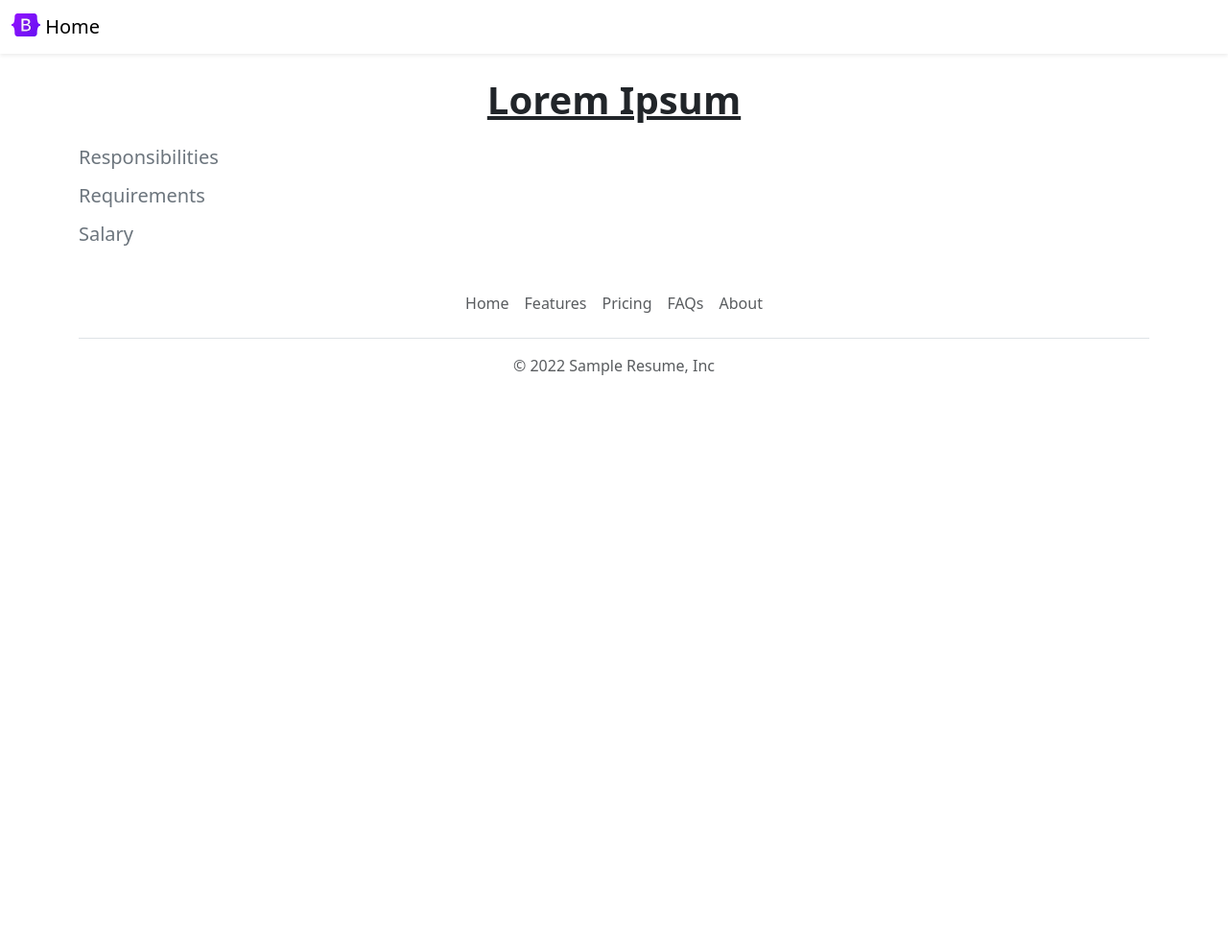
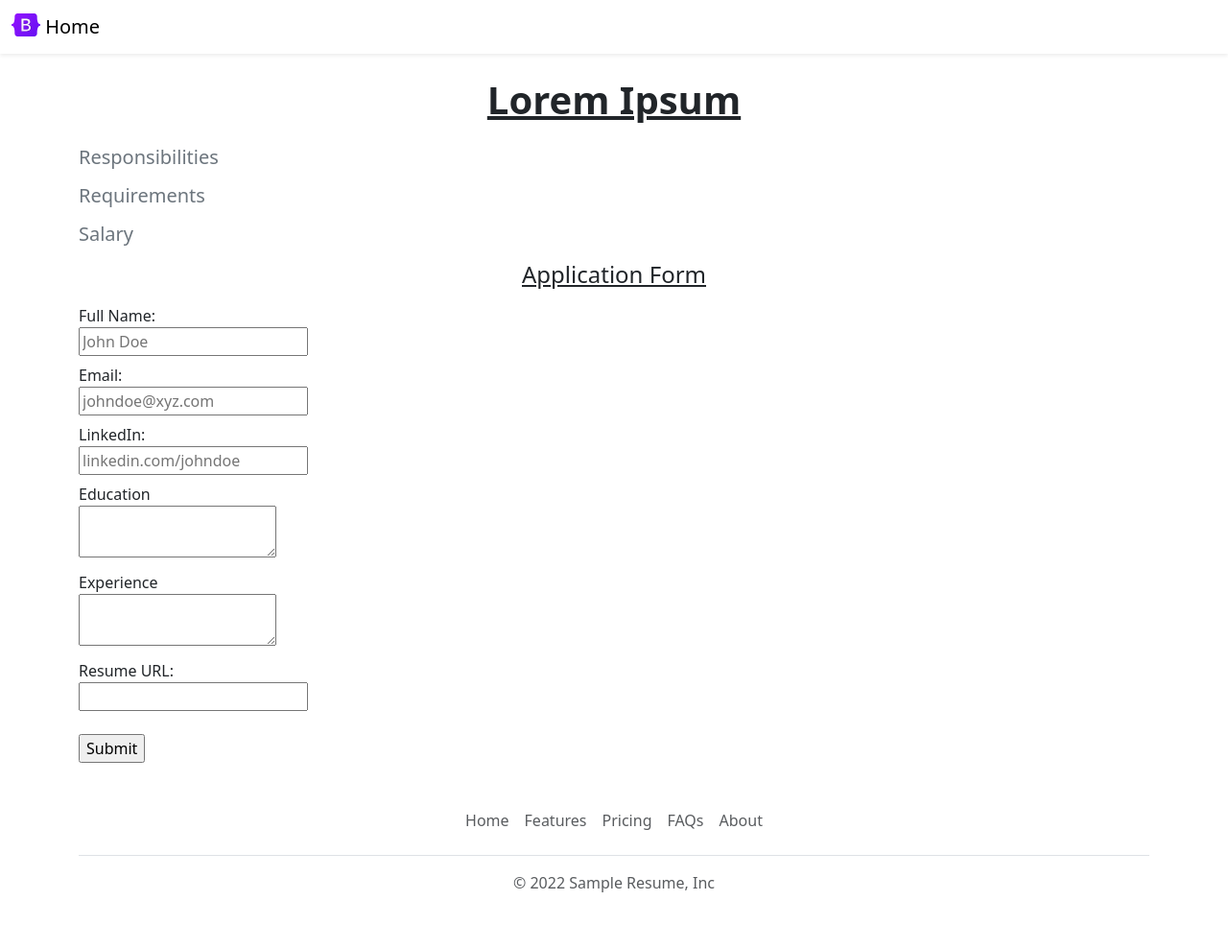
Before and after one commit to AvichalS/Job-Application-System, a Flask app: template templates/jobpage.html in a window 1280 px wide. Shown: the whole page at 96% size. Before the commit the page ends 391 px from the top, so only its background shows below. Run offline with Flask 3, Linux system fonts and the light colour scheme; the template is opened without the code that fills it, so the values that code supplies are empty.

Commit message:
store application in db

```diff
--- a/app.py
+++ b/app.py
@@ -1,23 +1,35 @@
-from flask import Flask, render_template, jsonify
-from database import load_jobs, load_job
+from flask import Flask, render_template, jsonify, request
+from database import load_jobs, load_job, add_app
 
 app = Flask(__name__)
 
+
 @app.route("/")
 def hello_world():
-  jobs=load_jobs()
+  jobs = load_jobs()
   return render_template('home.html', jobs=jobs)
+
 
 @app.route("/api/jobs")
 def list_jobs():
   return jsonify(jobs)
 
+
 @app.route("/job/<id>")
 def show_job(id):
-  job=load_job(id)
+  job = load_job(id)
   if not job:
     return "Not found", 404
   return render_template('jobpage.html', job=job)
 
+
+@app.route("/job/<id>/apply", methods=['post'])
+def apply_to_job(id):
+  data = request.form
+  job = load_job(id)
+  add_app(id, data)
+  return render_template('app_sub.html', application=data, job=job)
+
+
 if __name__ == '__main__':
   app.run(host='0.0.0.0', debug=True)
--- /dev/null
+++ b/templates/app_form.html
@@ -0,0 +1,18 @@
+<h4 class='text-center'><u>Application Form</u></h4>
+<form action="/job/job['id']/apply" method='post'>
+  <label class='mt-2'>Full Name: </label><br>
+  <input type='text' name='full_name' placeholder='John Doe'><br>
+  <label class='mt-2'>Email: </label><br>
+  <input type='text' name='email' placeholder='johndoe@xyz.com'><br>
+  <label class='mt-2'>LinkedIn: </label><br>
+  <input type='text' name='linkedin' placeholder='linkedin.com/johndoe'><br>
+  <label class='mt-2'>Education</label><br>
+  <textarea name='education'></textarea><br>
+  <label class='mt-2'>Experience</label><br>
+  <textarea name='experience'></textarea><br>
+  <label class='mt-2'>Resume URL: </label><br>
+  <input type='text' name='resume'><br>
+
+
+  <input type='submit' class='mt-4'>
+</form>
--- a/templates/jobpage.html
+++ b/templates/jobpage.html
@@ -28,6 +28,7 @@
       </ol>
     <h4 class='fs-5 text-secondary'>Salary</h4>
       <p>{{job[0]['currency']}} {{job[0]['sal']}}</p>
+      {% include 'app_form.html' %}
     </div>
     {% include 'footer.html' %}
   </body>
```
Also changed, not shown: database.py (+31 -18 lines), templates/app_sub.html (added, +27 -0 lines).
